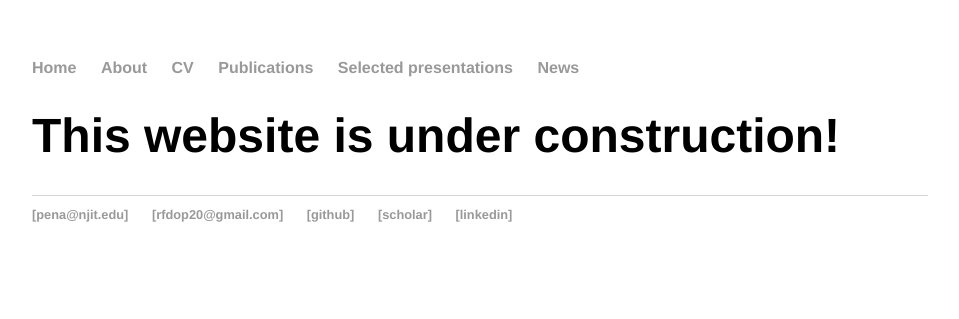
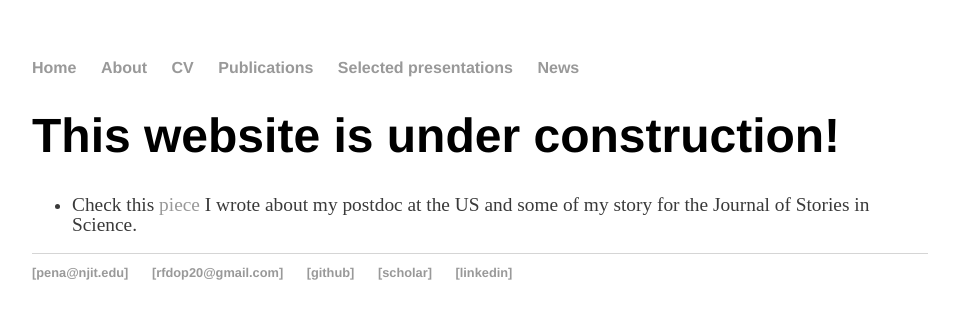
Before and after one commit to pena-rodrigo/oldwebsite, a Jekyll site: the page built from about/index.html, in a window 1280 px wide. Shown: the top 319 px of the page, without its empty margins (160-1119 px from the left). Built offline with Jekyll 4.4.1, drawn with Linux system fonts in a browser that asks for light colours.

Commit message:
update about

```diff
--- a/about/index.html
+++ b/about/index.html
@@ -5,3 +5,9 @@ title: Rodrigo Pena
 <div class="blurb">
         		<h1>This website is under construction! </h1>
     		</div><!-- /.blurb -->
+
+			<ul>
+				<li> <p>Check this <a href="https://storiesinscience.org/2020/12/04/my-career-in-the-midst-of-a-pandemic/" target="_blank">piece</a>
+					I wrote about my postdoc at the US and some of my story for the Journal of Stories in Science.
+				</p>
+			</ul>
```
